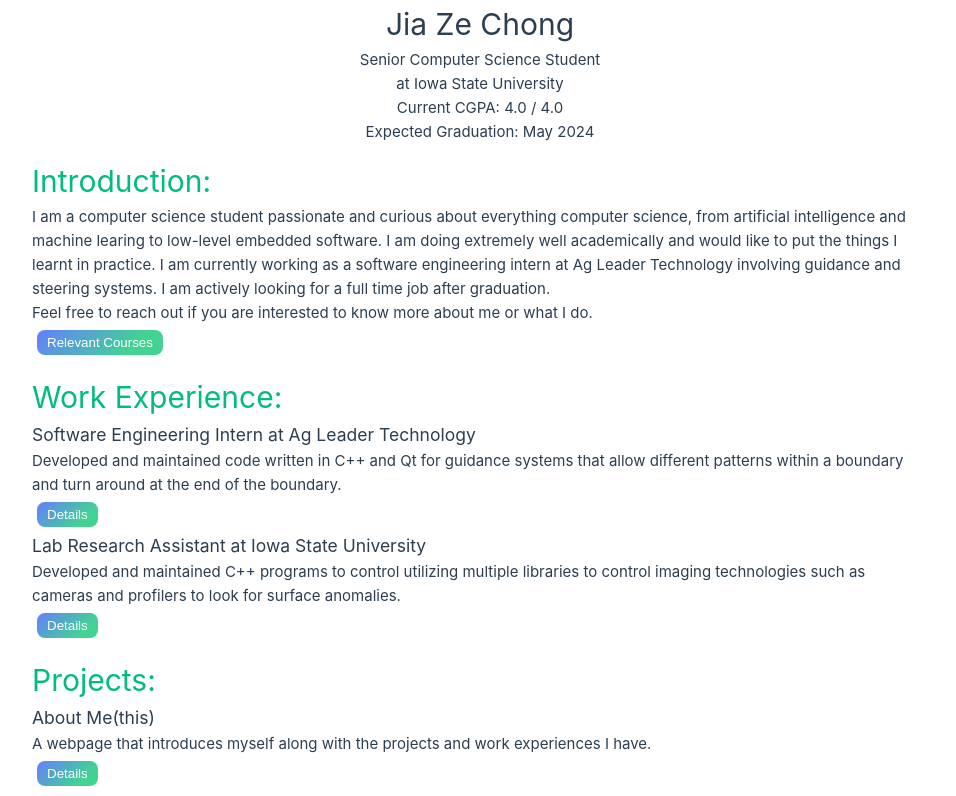
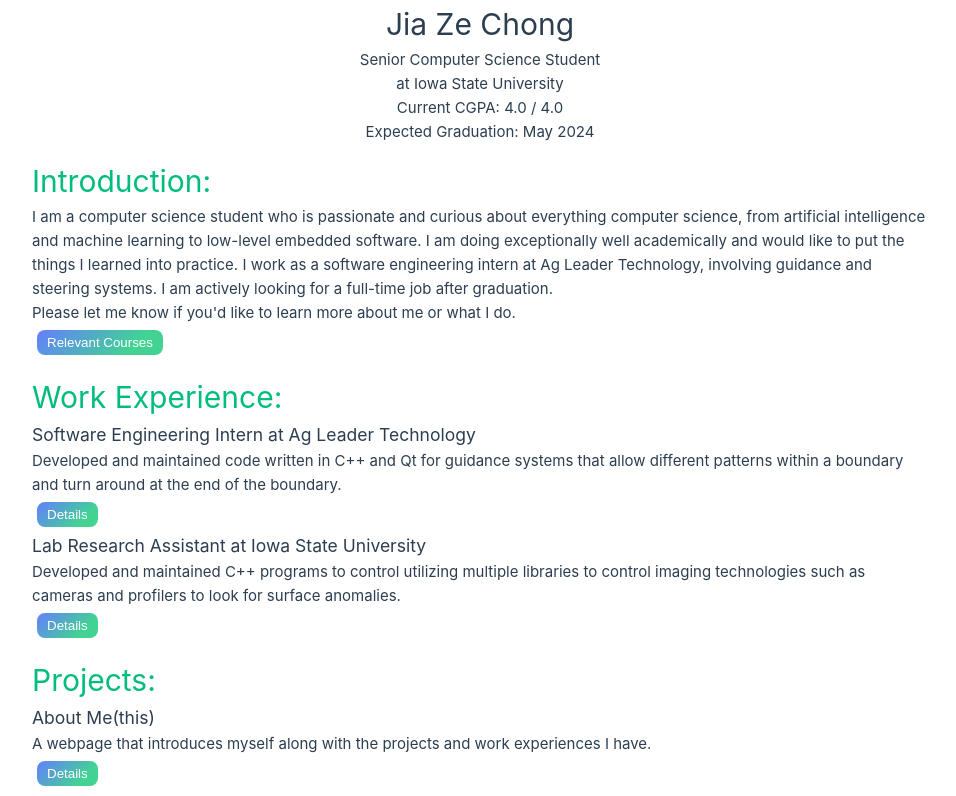
Before and after one commit to JiaZe-Chong/JiaZe-Chong.github.io, a Vue app: page / in a window 1280 px wide. Shown: the top 796 px of the page, without its empty margins (160-1116 px from the left). Built offline with nearby package versions, Linux system fonts and the light colour scheme.

Commit message:
fixed spelling

```diff
--- a/src/components/MyIntroduction.vue
+++ b/src/components/MyIntroduction.vue
@@ -7,13 +7,13 @@ const det = ref(false)
   <div class="item">
     <h1>Introduction:</h1>
     <p>
-      I am a computer science student passionate and curious about everything computer science, from
-      artificial intelligence and machine learing to low-level embedded software. I am doing
-      extremely well academically and would like to put the things I learnt in practice. I am
-      currently working as a software engineering intern at Ag Leader Technology involving guidance
-      and steering systems. I am actively looking for a full time job after graduation.
+      I am a computer science student who is passionate and curious about everything computer
+      science, from artificial intelligence and machine learning to low-level embedded software. I
+      am doing exceptionally well academically and would like to put the things I learned into
+      practice. I work as a software engineering intern at Ag Leader Technology, involving guidance
+      and steering systems. I am actively looking for a full-time job after graduation.
     </p>
-    <p>Feel free to reach out if you are interested to know more about me or what I do.</p>
+    <p>Please let me know if you'd like to learn more about me or what I do.</p>
     <button class="btn" @click="det = !det">Relevant Courses</button>
     <div v-show="det" class="detail">
       <p>-Data Structures</p>
```
Also changed, not shown: 1 other file (tests, documents, lock files or other folders).
